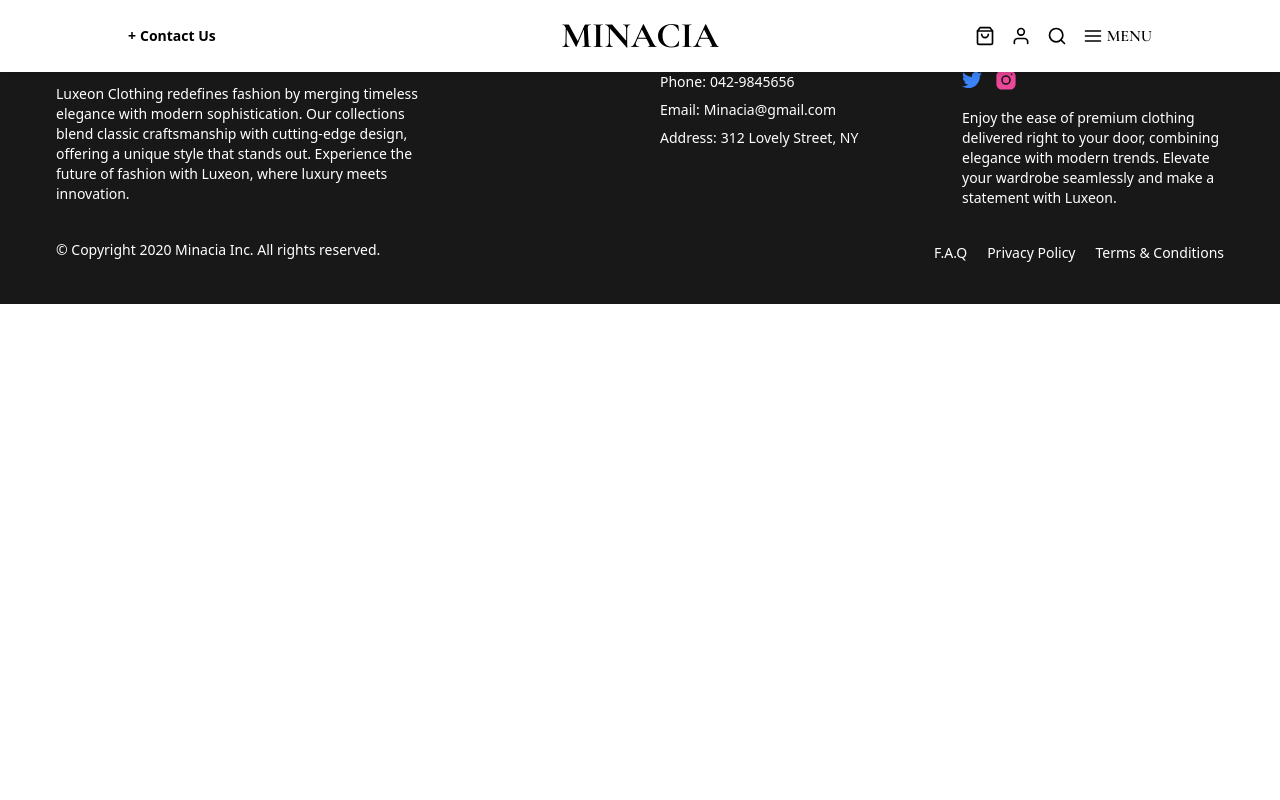
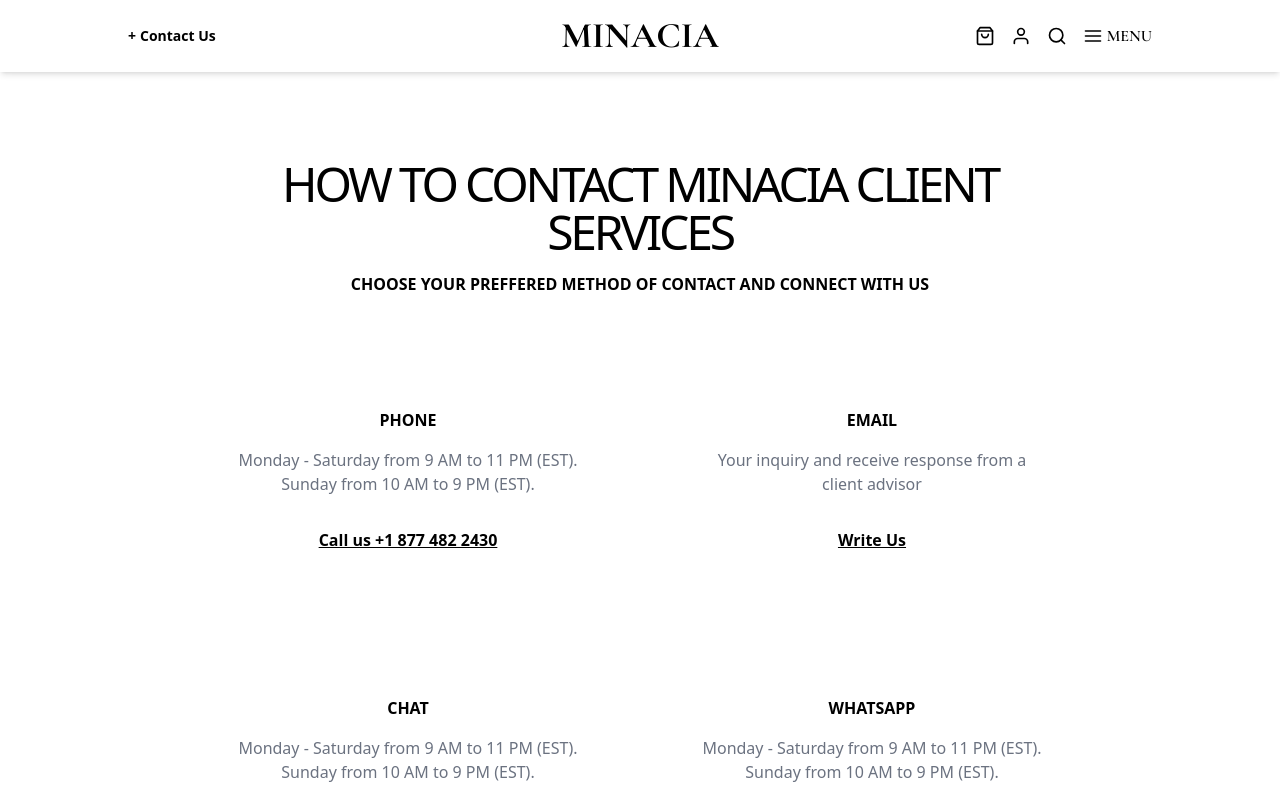
Before and after one commit to MuhammadAhmadSaaim/minacia-frontend, a React (Create React App) app: page /contact-us in a window 1280 px wide. Shown: the top 800 px of the page. Built offline with nearby package versions, Linux system fonts and the light colour scheme.

Commit message:
Contact Us page Done. Icons and links remaining.

```diff
--- a/src/App.js
+++ b/src/App.js
@@ -5,6 +5,7 @@
 import { BrowserRouter as Router, Routes, Route } from "react-router-dom";
 import { Layout } from "./components/layout/layout";
 import AllProducts from "./pages/allProducts";
+import Contact from "./pages/contactUs";
 
 function App() {
   return (
@@ -16,6 +17,7 @@
           <Route path="/all-products" element={<AllProducts />} />
           <Route path="/product-listings" element={<ProductListing />} />
           <Route path="/cart" element={<Cart />} />
+          <Route path="/contact-us" element={<Contact />} />
         </Routes>
       </Layout>
     </Router>
--- /dev/null
+++ b/src/pages/contactUs.jsx
@@ -0,0 +1,93 @@
+import React from "react";
+
+function Contact() {
+    return (
+        <div>
+            <div className="title mt-20 py-20 px-4 flex flex-col items-center text-center">
+                <h1 className="max-w-[800px] font-light uppercase text-5xl leading-[3rem] tracking-[-0.2rem]">
+                    How to contact Minacia client services
+                </h1>
+                <div className="font-semibold max-w-[800px] uppercase mt-4 m-auto">
+                    Choose your preffered method of contact and connect with us
+                </div>
+            </div>
+            <div className="contacts max-w-[1024px] px-4 mt-0 m-auto mb-40">
+                <div className="flex flex-wrap gap-20 justify-center">
+                    <div className="max-w-96 w-1/2 min-w-72">
+                        <div className="flex flex-col justify-center">
+                            <div className="py-8 px-4 flex flex-col items-center flex-grow-[2] flex-shrink">
+                                <h2 className="font-semibold uppercase">
+                                    PHONE
+                                </h2>
+                                <div className="text-gray-500 mt-4 text-center flex-grow-2 flex-col flex-shrink flex">
+                                    <p className="">
+                                    Monday - Saturday from 9 AM to 11 PM (EST).
+                                    Sunday from 10 AM to 9 PM (EST).
+                                    </p>
+                                </div>
+                                <div className="font-semibold mt-8">
+                                    <u>Call us +1 877 482 2430</u>
+                                </div>
+                            </div>
+                        </div>
+                    </div>
+                    <div className="max-w-96 w-1/2 min-w-72">
+                        <div className="flex flex-col justify-center">
+                            <div className="py-8 px-4 flex flex-col items-center flex-grow-[2] flex-shrink">
+                                <h2 className="font-semibold uppercase">
+                                    EMAIL
+                                </h2>
+                                <div className="text-gray-500 mt-4 text-center flex-grow-2 flex-col flex-shrink flex">
+                                    <p className="">
+                                        Your inquiry and receive response from a client advisor
+                                    </p>
+                                </div>
+                                <div className="font-semibold mt-8">
+                                    <u>Write Us</u>
+                                </div>
+                            </div>
+                        </div>
+                    </div>
+                    <div className="max-w-96 w-1/2 min-w-72">
+                        <div className="flex flex-col justify-center">
+                            <div className="py-8 px-4 flex flex-col items-center flex-grow-[2] flex-shrink">
+                                <h2 className="uppercase font-semibold">
+                                    CHat
+                                </h2>
+                                <div className="mt-4 text-center text-gray-500 flex-grow-2 flex-col flex-shrink flex">
+                                    <p className="">
+                                    Monday - Saturday from 9 AM to 11 PM (EST).
+                                    Sunday from 10 AM to 9 PM (EST).
+                                    </p>
+                                </div>
+                                <div className="font-semibold mt-8">
+                                    <u>Message Us</u>
+                                </div>
+                            </div>
+                        </div>
+                    </div>
+                    <div className="max-w-96 w-1/2 min-w-72">
+                        <div className="flex flex-col justify-center">
+                            <div className="py-8 px-4 flex flex-col items-center flex-grow-[2] flex-shrink">
+                                <h2 className="font-semibold uppercase">
+                                    whatsapp
+                                </h2>
+                                <div className="mt-4 text-gray-500 text-center flex-grow-2 flex-col flex-shrink flex">
+                                    <p className="">
+                                    Monday - Saturday from 9 AM to 11 PM (EST).
+                                    Sunday from 10 AM to 9 PM (EST).
+                                    </p>
+                                </div>
+                                <div className="font-semibold mt-8">
+                                   <u>WhatsApp Us</u>
+                                </div>
+                            </div>
+                        </div>
+                    </div>
+                </div>
+            </div>
+        </div>
+    );
+}
+
+export default Contact;
```
